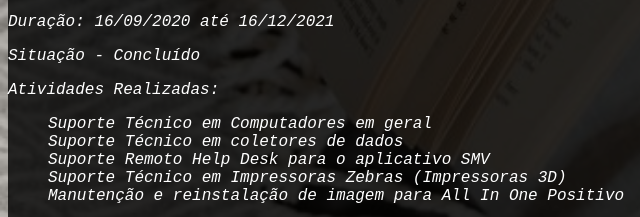
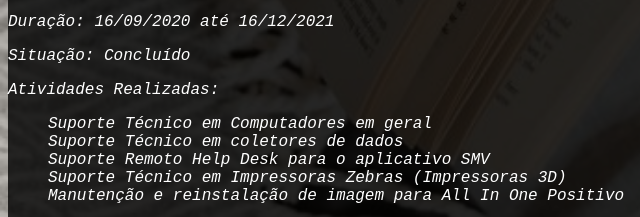
Before and after one commit to Arthursg001/DesafioRoteiro, a plain HTML site: page index.html in a window 1280 px wide. Shown: the part 931-1148 px from the top of the page, 0-640 px from the left. Drawn offline with Linux system fonts and the light colour scheme.

Commit message:
Editado informações experiências profissionais

```diff
--- a/index.html
+++ b/index.html
@@ -66,7 +66,7 @@
         <h3>Experiências</h3>
         <p><em>Empresa Peixoto Atacadista Jovem Aprendi\rz</em></p>
         <p>Duração: 16/09/2020 até 16/12/2021</p>
-        <p>Situação - Concluído</p>
+        <p>Situação: Concluído</p>
         <p>Atividades Realizadas:</p>
         <ul>
             <li>Suporte Técnico em Computadores em geral</li>
```
